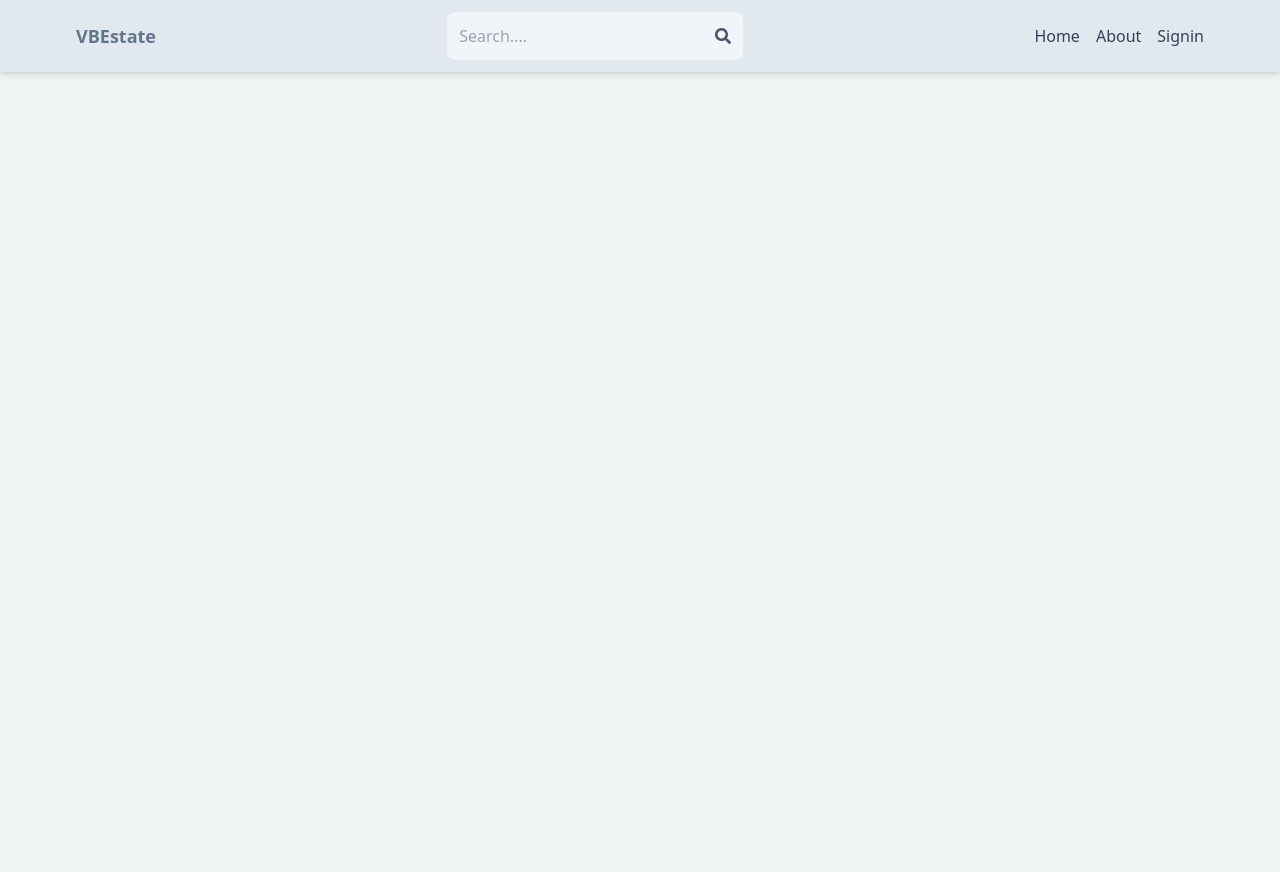
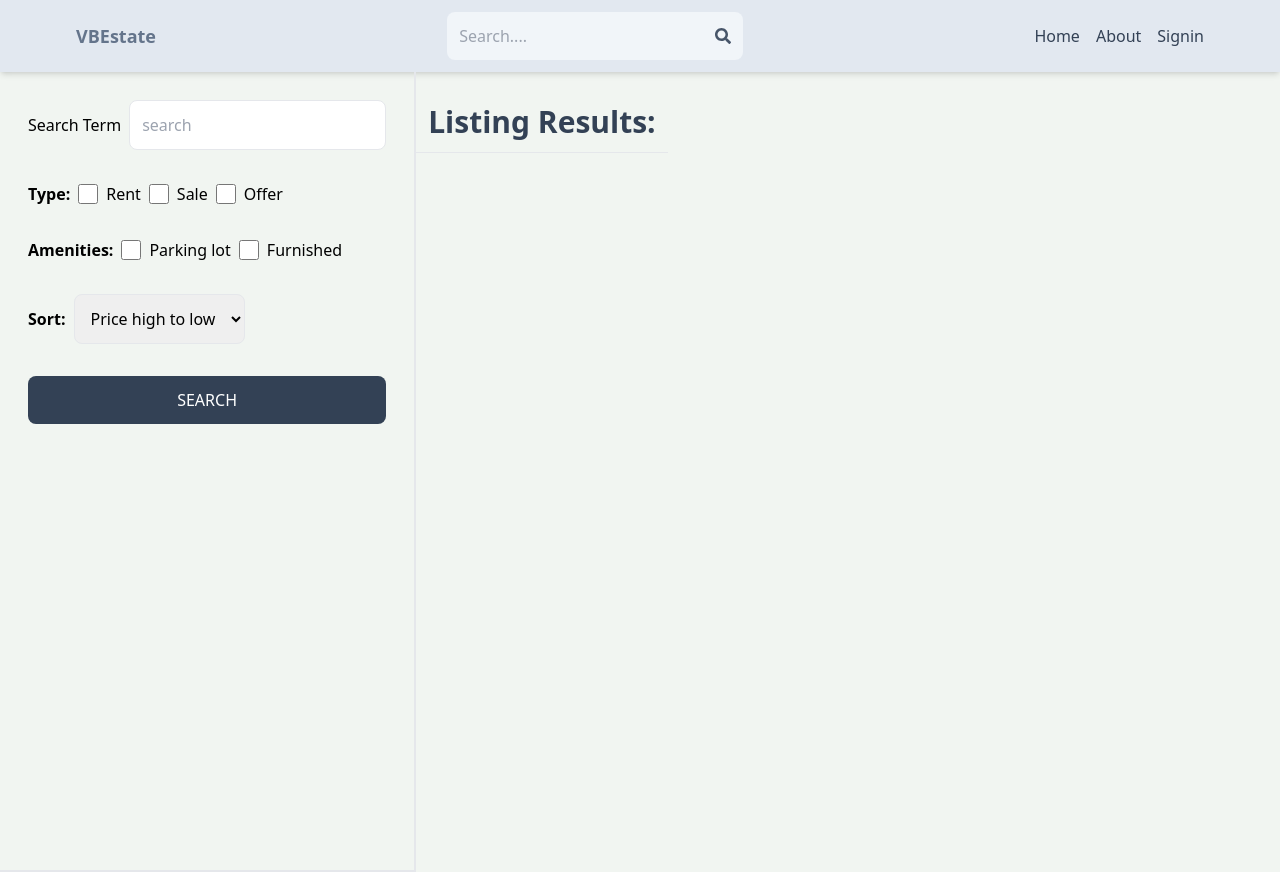
Before and after one commit to domivbhh/mernEstate, a React (Vite) app in the folder client/: page /search in a window 1280 px wide. Before the commit the page ends 800 px from the top, so only its background shows below. Built offline with nearby package versions, Linux system fonts and the light colour scheme; no server answers.

Commit message:
created search frontend page

```diff
--- a/client/src/App.jsx
+++ b/client/src/App.jsx
@@ -10,6 +10,7 @@
 import CreateListing from './pages/CreateListing';
 import UpdateListing from './pages/UpdateListing';
 import ListingPage from './pages/ListingPage';
+import Search from './pages/Search';
 
 
 
@@ -20,6 +21,7 @@
       <Routes>
         <Route path="/" element={<Home />} />
         <Route path="/about" element={<About />} />
+        <Route path="/search" element={<Search />} />
 
         <Route element={<PrivateRoute />}>
           <Route path="/profile" element={<Profile />} />
@@ -29,7 +31,7 @@
 
         <Route path="/sign-in" element={<Signin />} />
         <Route path="/sign-up" element={<SignUp />} />
-        <Route path='/listing/:id' element={<ListingPage/>}/>
+        <Route path="/listing/:id" element={<ListingPage />} />
       </Routes>
     </BrowserRouter>
   );
--- /dev/null
+++ b/client/src/pages/Search.jsx
@@ -0,0 +1,73 @@
+import React from 'react'
+
+const Search = () => {
+  return (
+    <div className="flex flex-col md:flex-row">
+      {/* left side div */}
+      <div className="p-7 border-b-2 md:border-r-2 md:min-h-screen">
+        <form className="flex flex-col gap-8">
+          <div className="flex items-center gap-2">
+            <label htmlFor="search" className="whitespace-nowrap">
+              Search Term
+            </label>
+            <input
+              id="search"
+              placeholder="search"
+              type="text"
+              className="border rounded-lg p-3 w-full"
+            />
+          </div>
+          <div className="flex gap-2 flex-wrap items-center">
+            <label htmlFor="" className='font-semibold'>Type:</label>
+
+            <div className="flex gap-2">
+              <input type="checkbox" id="rent" className="w-5" />
+              <span>Rent </span>
+            </div>
+
+            <div className="flex gap-2">
+              <input type="checkbox" id="sale" className="w-5" />
+              <span>Sale</span>
+            </div>
+
+            <div className="flex gap-2">
+              <input type="checkbox" id="offer" className="w-5" />
+              <span>Offer</span>
+            </div>
+          </div>
+
+          <div className="flex gap-2 flex-wrap items-center">
+            <label htmlFor="" className='font-semibold'>Amenities:</label>
+
+            <div className="flex gap-2">
+              <input type="checkbox" id="parking" className="w-5" />
+              <span>Parking lot</span>
+            </div>
+
+            <div className="flex gap-2">
+              <input type="checkbox" id="furnished" className="w-5" />
+              <span>Furnished</span>
+            </div>
+          </div>
+
+          <div className="flex items-center gap-2">
+            <label htmlFor="" className='font-semibold'>Sort:</label>
+            <select id="sort_order" className='border rounded-lg p-3'>
+              <option>Price high to low</option>
+              <option>Price low to high</option>
+              <option>Latest</option>
+              <option>Oldest</option>
+            </select>
+          </div>
+          <button className='bg-slate-700 text-white p-3 rounded-lg uppercase hover:opacity-95'>Search</button>
+        </form>
+      </div>
+      {/* right side div */}
+      <div className="">
+        <h1 className='text-3xl font-semibold border-b p-3 text-slate-700 mt-5'>Listing Results:</h1>
+      </div>
+    </div>
+  );
+}
+
+export default Search
```
